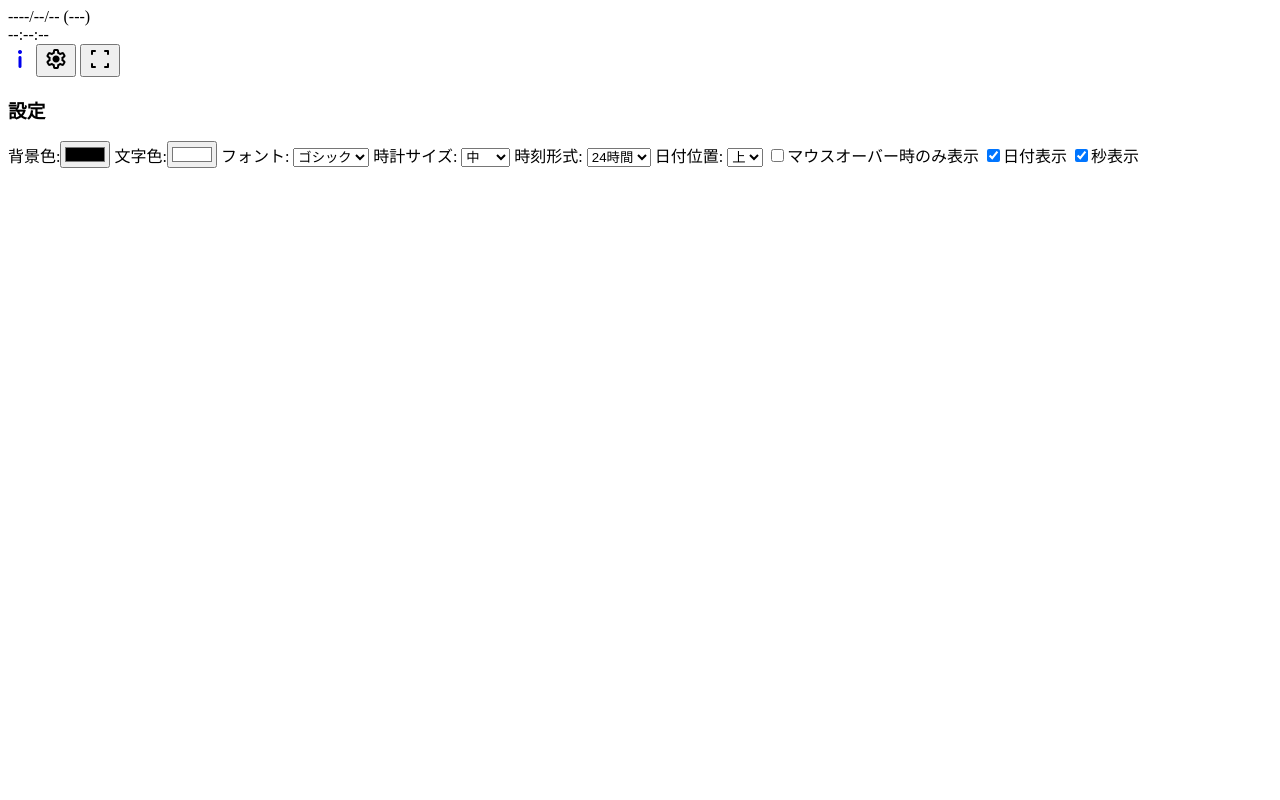
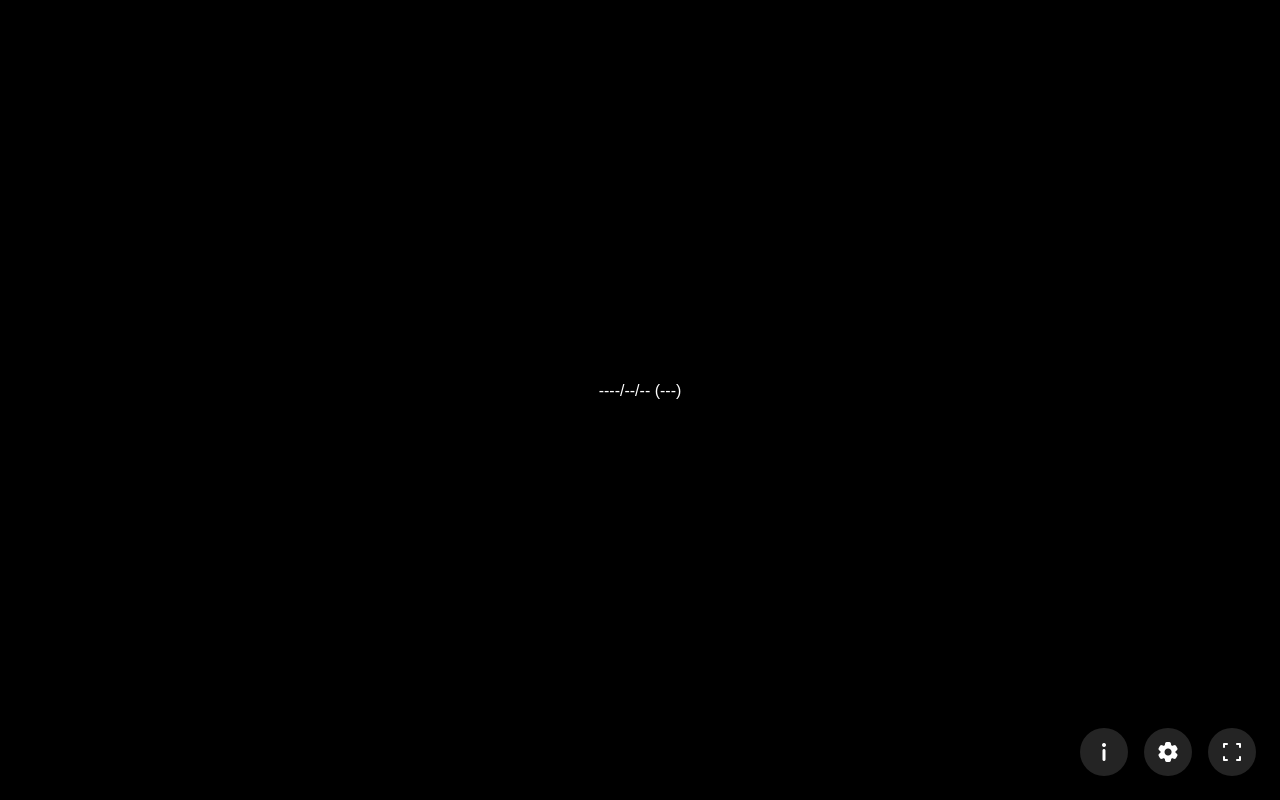
Before and after one commit to mizusameblue/ghost-digital-clock, a plain HTML site: page index.html in a window 1280 px wide. Drawn offline with nearby package versions, Linux system fonts and the light colour scheme; the site is published under a folder, as on GitHub Pages, so addresses that start at the root find nothing.

Commit message:
Update index.html

```diff
--- a/index.html
+++ b/index.html
@@ -4,7 +4,7 @@
   <meta charset="UTF-8" />
   <meta name="viewport" content="width=device-width, initial-scale=1.0" />
   <title>Ghost Digital Clock：マウスオーバーで表示されるシンプルなデジタル時計</title>
-  <link rel="stylesheet" href="/style.css"/>
+  <link rel="stylesheet" href="style.css"/>
   <link rel="stylesheet" href="https://fonts.googleapis.com/css2?family=Material+Symbols+Rounded:opsz,wght,FILL,GRAD@20..48,100..700,0..1,-50..200"/>
 </head>
 <body>
@@ -54,6 +54,6 @@
     <label><input type="checkbox" id="secToggle" checked>秒表示</label>
   </div>
 
-  <script src="/script.js"/>
+  <script src="script.js"/>
 </body>
 </html>
```
